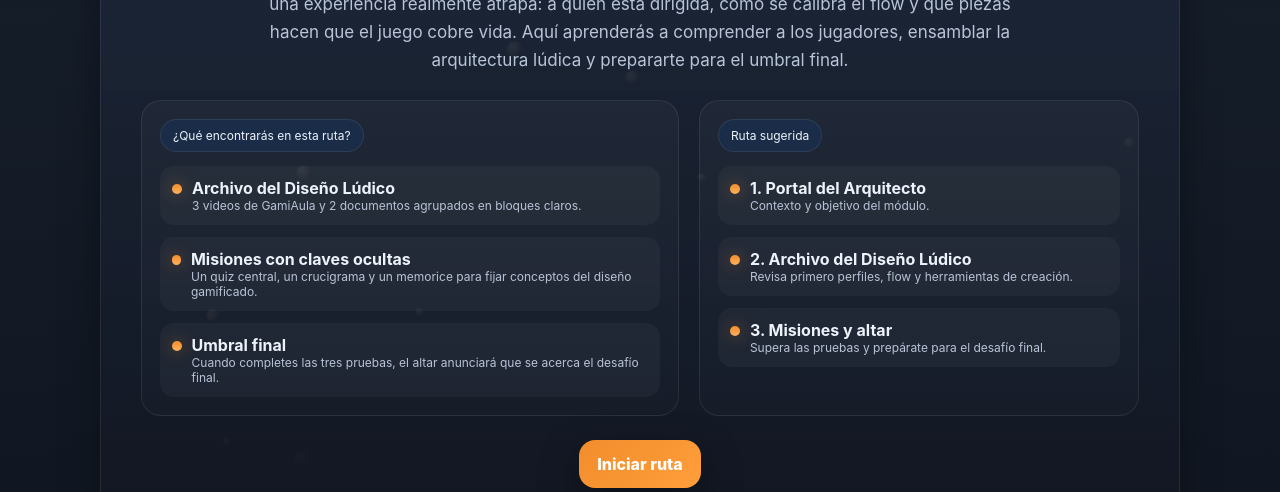
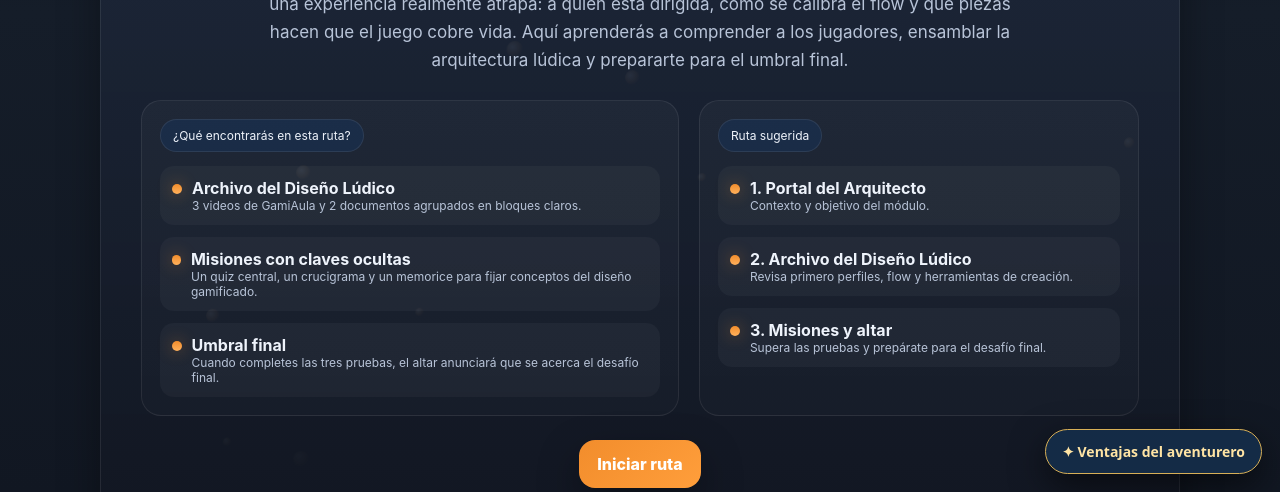
Before and after one commit to nespinozagonzalez-hub/modulo-3-gami, a plain HTML site: page index.html in a window 1280 px wide. Shown: the part 308-800 px from the top of the page. Drawn offline with Linux system fonts and the light colour scheme.

Commit message:
feat: conectar ventajas del aventurero en el módulo (solo rama remaster)

```diff
--- a/index.html
+++ b/index.html
@@ -81,5 +81,6 @@ function bindViewEvents(){document.querySelectorAll('[data-res]').forEach(b=>b.o
 function closeModal(){document.getElementById('genericModal').classList.remove('open');document.getElementById('modalBody').innerHTML=''}
 document.getElementById('startRouteBtn').addEventListener('click',()=>{document.getElementById('landing').classList.add('hidden');document.getElementById('app').classList.remove('hidden');renderAll()});document.getElementById('closeModalBtn').addEventListener('click',closeModal);document.getElementById('genericModal').addEventListener('click',e=>{if(e.target.id==='genericModal')closeModal()});buildParticles();renderAll();
 </script>
+<script src="./gami-v2-bridge.js" defer></script>
 </body>
 </html>
```
